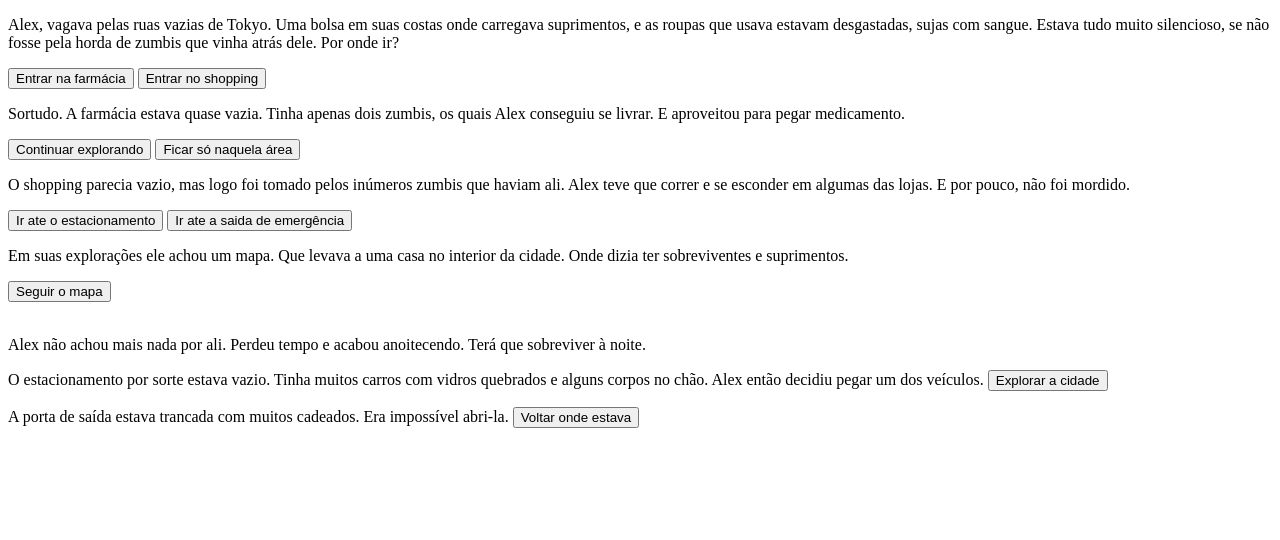
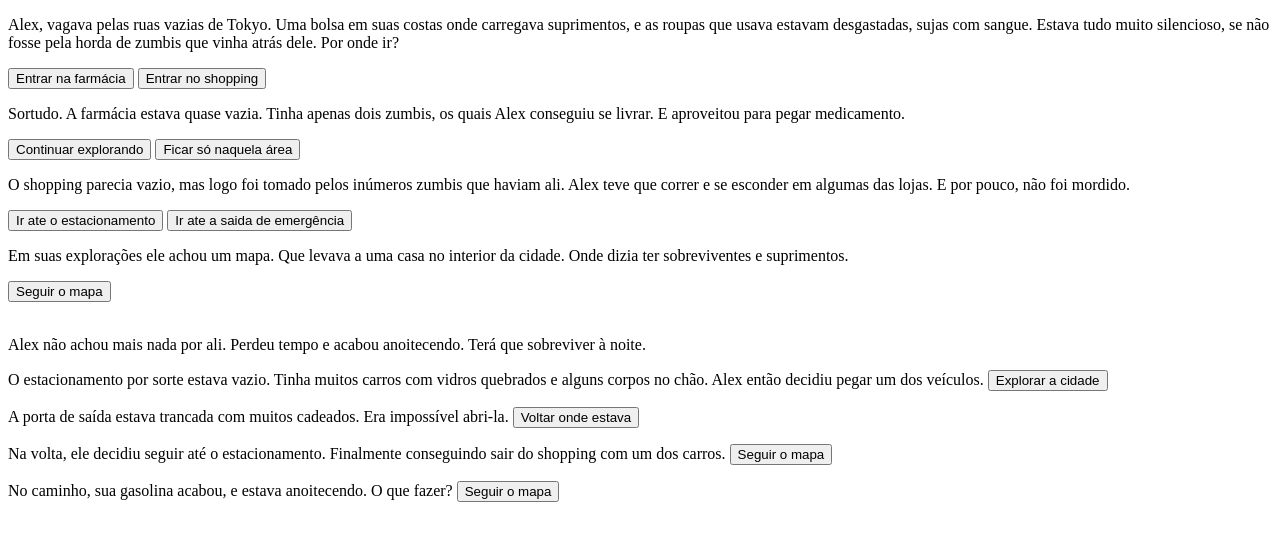
Before and after one commit to larahcn12/Projeto-aventura, a plain HTML site: page index.html in a window 1280 px wide. Drawn offline with Linux system fonts and the light colour scheme.

Commit message:
projeto aventura

```diff
--- a/index.html
+++ b/index.html
@@ -34,9 +34,18 @@
             <p>O estacionamento por sorte estava vazio. Tinha muitos carros com vidros quebrados e alguns corpos no chão. Alex então decidiu pegar um dos veículos.
             <button class="btn-proximo" data-proxima="7">Explorar a cidade</button>
         </div>
-        <div class="passo" id="passo-6">
+         <div class="passo" id="passo-6">
             <p>A porta de saída estava trancada com muitos cadeados. Era impossível abri-la.
             <button class="btn-proximo" data-proxima="8">Voltar onde estava</button>
+         <div class="passo" id="passo-7">
+            <p>Na volta, ele decidiu seguir até o estacionamento. Finalmente conseguindo sair do shopping com um dos carros.
+            <button class="btn-proximo" data-proxima="9">Seguir o mapa</button>
+         </div>
+         <div class="passo" id="passo-8">
+            <p>No caminho, sua gasolina acabou, e estava anoitecendo. O que fazer?
+            <button class="btn-proximo" data-proxima="10">Seguir o mapa</button>
+
+         </div>
     </main>
 
 
```
